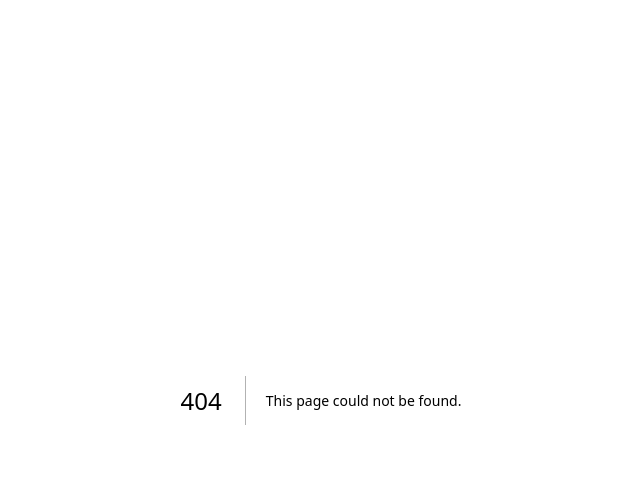
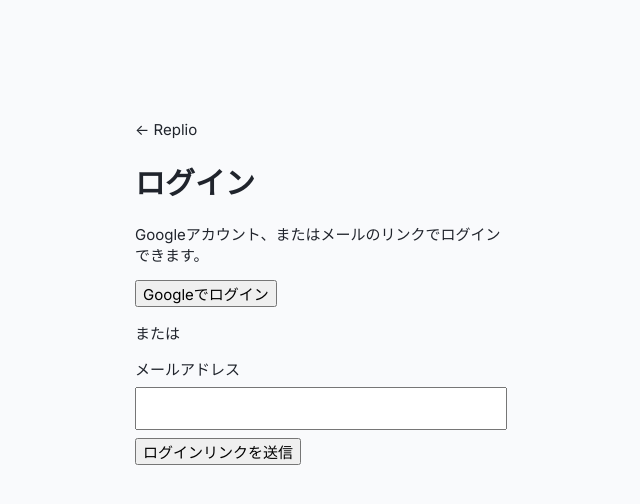
Before and after one commit to yuukioda999/replio, a Next.js app in the folder frontend/: page /login in a window 1280 px wide. Before the commit this address had no page. Shown: the top 504 px of the page, without its empty margins (319-959 px from the left). Built offline with nearby package versions, Linux system fonts and the light colour scheme; no server answers.

Commit message:
feat(auth): add Supabase login and protected generation gateway

```diff
--- /dev/null
+++ b/frontend/src/app/login/page.tsx
@@ -0,0 +1,50 @@
+"use client";
+import { useEffect, useState } from "react";
+import { getAuthClient } from "@/lib/auth";
+
+export default function LoginPage() {
+  const [email, setEmail] = useState("");
+  const [notice, setNotice] = useState("");
+  const [busy, setBusy] = useState(false);
+  const auth = getAuthClient();
+  useEffect(() => {
+    if (!auth) return;
+    void auth.auth.getSession().then(({ data }) => { if (data.session) window.location.replace("/"); });
+  }, [auth]);
+  async function magicLink(e: React.FormEvent) {
+    e.preventDefault();
+    if (!auth || busy) return;
+    setBusy(true); setNotice("");
+    try {
+      const { error } = await auth.auth.signInWithOtp({
+        email, options: { emailRedirectTo: window.location.origin + "/" }
+      });
+      setNotice(error ? "メールを送信できませんでした。設定を確認してください。" : "ログイン用リンクをメールで送信しました。");
+    } catch { setNotice("通信に失敗しました。時間をおいてお試しください。"); }
+    finally { setBusy(false); }
+  }
+  async function google() {
+    if (!auth || busy) return;
+    setBusy(true); setNotice("");
+    const { error } = await auth.auth.signInWithOAuth({
+      provider: "google", options: { redirectTo: window.location.origin + "/" }
+    });
+    if (error) { setNotice("Googleログインを開始できませんでした。"); setBusy(false); }
+  }
+  return <main style={{maxWidth:420,margin:"12vh auto",padding:24}}>
+    <a href="/">← Replio</a>
+    <h1>ログイン</h1>
+    <p>Googleアカウント、またはメールのリンクでログインできます。</p>
+    {!auth ? <p role="alert">認証機能は未設定です。Supabaseの環境変数を設定してください。</p> :
+    <>
+      <button type="button" onClick={google} disabled={busy}>Googleでログイン</button>
+      <p>または</p>
+      <form onSubmit={magicLink}>
+        <label htmlFor="login-email">メールアドレス</label>
+        <input id="login-email" type="email" autoComplete="email" required value={email} onChange={e=>setEmail(e.target.value)} style={{display:"block",width:"100%",padding:12,margin:"8px 0"}}/>
+        <button type="submit" disabled={busy}>{busy?"送信中…":"ログインリンクを送信"}</button>
+      </form>
+    </>}
+    {notice && <p role="status">{notice}</p>}
+  </main>;
+}
```
